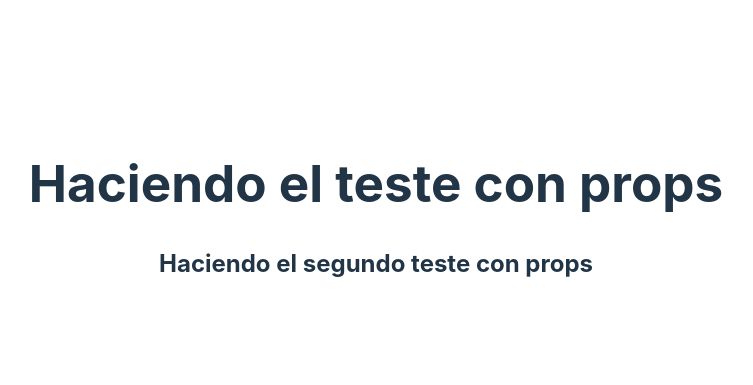
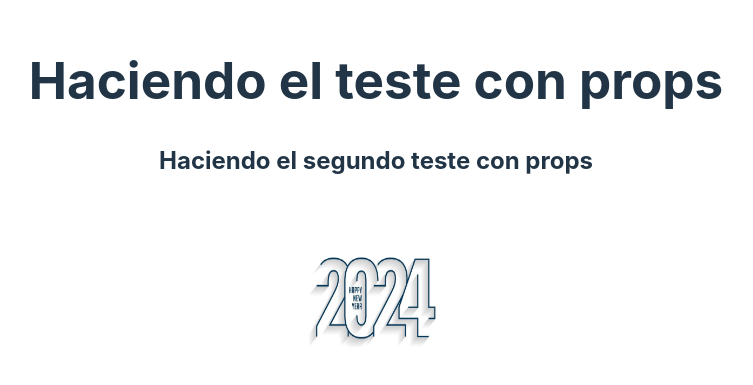
Before and after one commit to moniquemendess/frontendteste, a React (Vite) app in the folder NODE/components-props-basics/: page / in a window 1280 px wide. Shown: the part 189-574 px from the top of the page, without its empty margins (264-1017 px from the left). Built offline with nearby package versions, Linux system fonts and the light colour scheme.

Commit message:
Ejercicio Componentes Props Image

```diff
--- a/NODE/components-props-basics/src/App.jsx
+++ b/NODE/components-props-basics/src/App.jsx
@@ -3,6 +3,7 @@
 // import viteLogo from '/vite.svg'
 import Title from "./components/Title";
 import SubTittle from "./components/SubTitle";
+import Image from "./components/Image"
 import './App.css'
 
 const App = ()=> {
@@ -13,6 +14,7 @@ const App = ()=> {
     <>
     <Title nombre={nombre}/>
     <SubTittle subtitle= {subtitle}/>
+    <Image/>
     </>
   )
 }
--- /dev/null
+++ b/NODE/components-props-basics/src/components/Image.jsx
@@ -0,0 +1,9 @@
+import image2024 from "../assets/image2024.png";
+
+const Image = () => {
+  return (
+    <img src={image2024 } alt="Image 2024" width={200} height={200}/>
+  );
+}
+
+export default Image;
```
Also changed, not shown: NODE/components-props-basics/src/assets/image2024.png (added).
